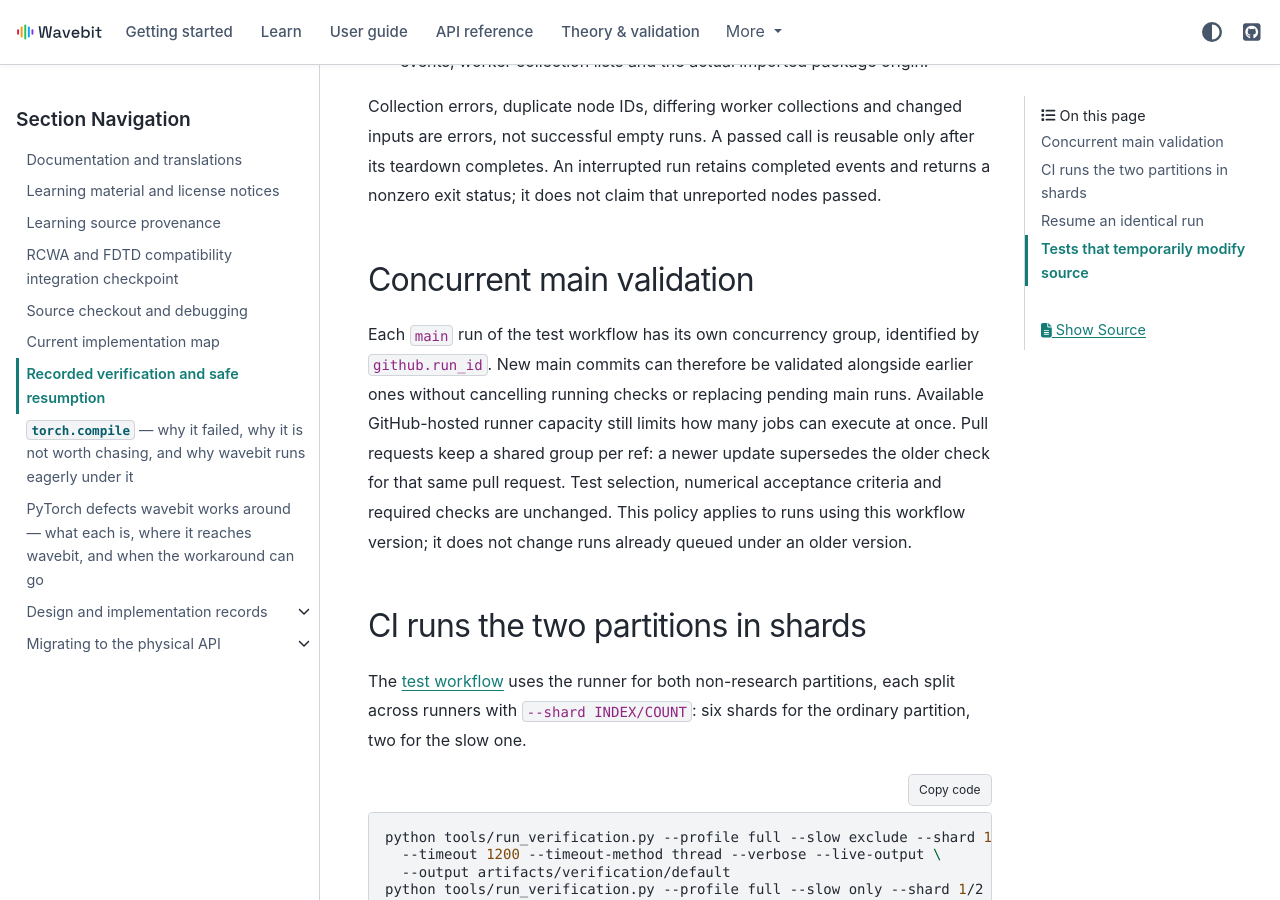
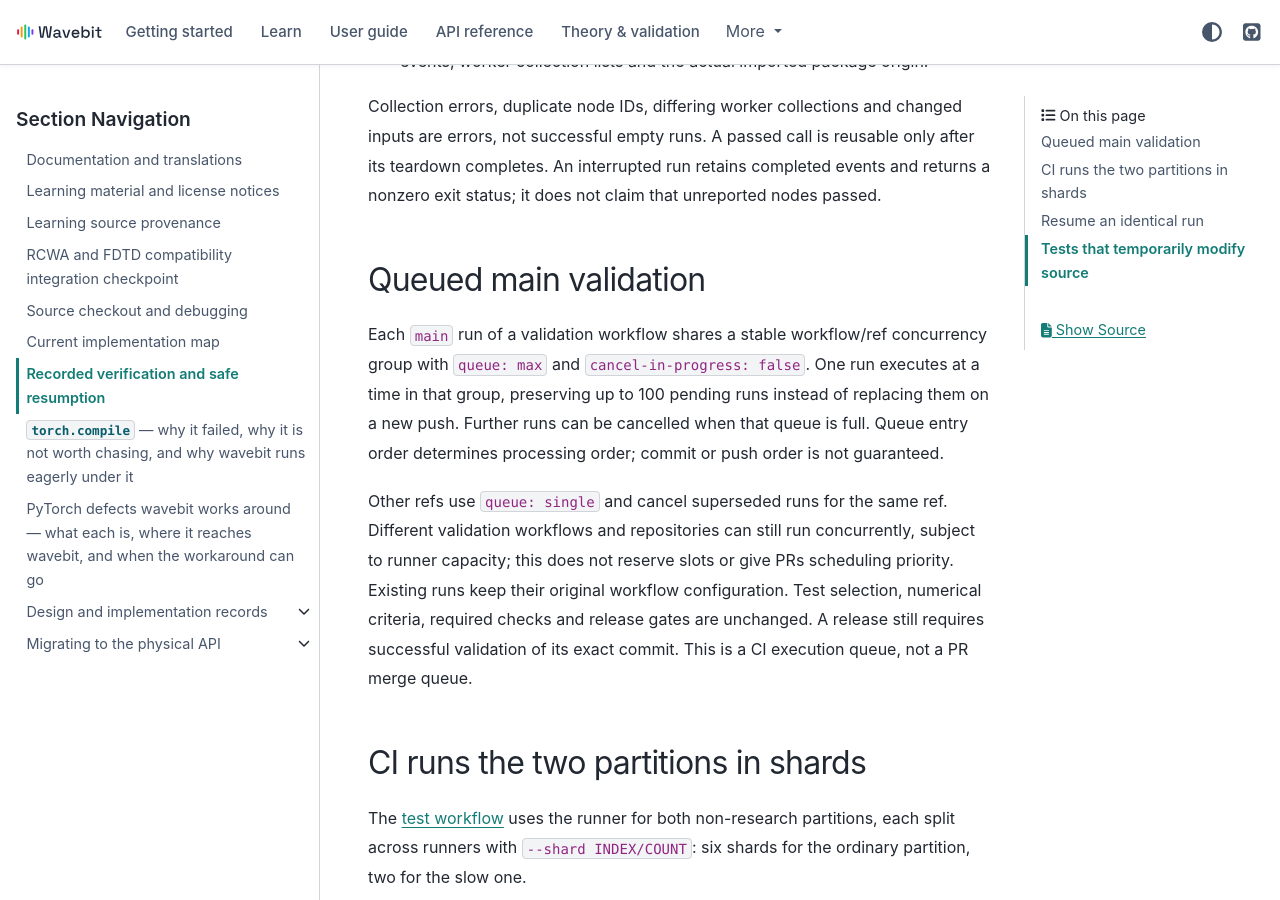
Before and after one commit to fieldalgo/wavebit, a Sphinx documentation site: the page built from docs/development/verification.md, in a window 1280 px wide and 900 px high, scrolled down 1648 px. Built offline with Sphinx 7.4.7 and the PyData theme 0.15.4, drawn with Linux system fonts in a browser that asks for light colours; pages that are not in the unit, such as notebooks, are missing from menus.

Commit message:
ci: preserve main validation in a bounded sequential queue
Co-authored-by: Codex <noreply@openai.com>

```diff
--- a/docs/development/verification.md
+++ b/docs/development/verification.md
@@ -58,16 +58,20 @@ inputs are errors, not successful empty runs. A passed call is reusable only
 after its teardown completes. An interrupted run retains completed events and
 returns a nonzero exit status; it does not claim that unreported nodes passed.
 
-## Concurrent main validation
+## Queued main validation
 
-Each `main` run of the test workflow has its own concurrency group, identified by
-`github.run_id`. New main commits can therefore be validated alongside earlier
-ones without cancelling running checks or replacing pending main runs. Available
-GitHub-hosted runner capacity still limits how many jobs can execute at once.
-Pull requests keep a shared group per ref: a newer update supersedes the older
-check for that same pull request. Test selection, numerical acceptance criteria
-and required checks are unchanged. This policy applies to runs using this workflow
-version; it does not change runs already queued under an older version.
+Each `main` run of a validation workflow shares a stable workflow/ref concurrency
+group with `queue: max` and `cancel-in-progress: false`. One run executes at a time
+in that group, preserving up to 100 pending runs instead of replacing them on a
+new push. Further runs can be cancelled when that queue is full. Queue entry order
+determines processing order; commit or push order is not guaranteed.
+
+Other refs use `queue: single` and cancel superseded runs for the same ref. Different
+validation workflows and repositories can still run concurrently, subject to runner
+capacity; this does not reserve slots or give PRs scheduling priority. Existing runs
+keep their original workflow configuration. Test selection, numerical criteria,
+required checks and release gates are unchanged. A release still requires successful
+validation of its exact commit. This is a CI execution queue, not a PR merge queue.
 
 ## CI runs the two partitions in shards
 
```
Also changed, not shown: docs/locales/ko/pages/development/verification.md (+13 -9 lines), 2 other files.
